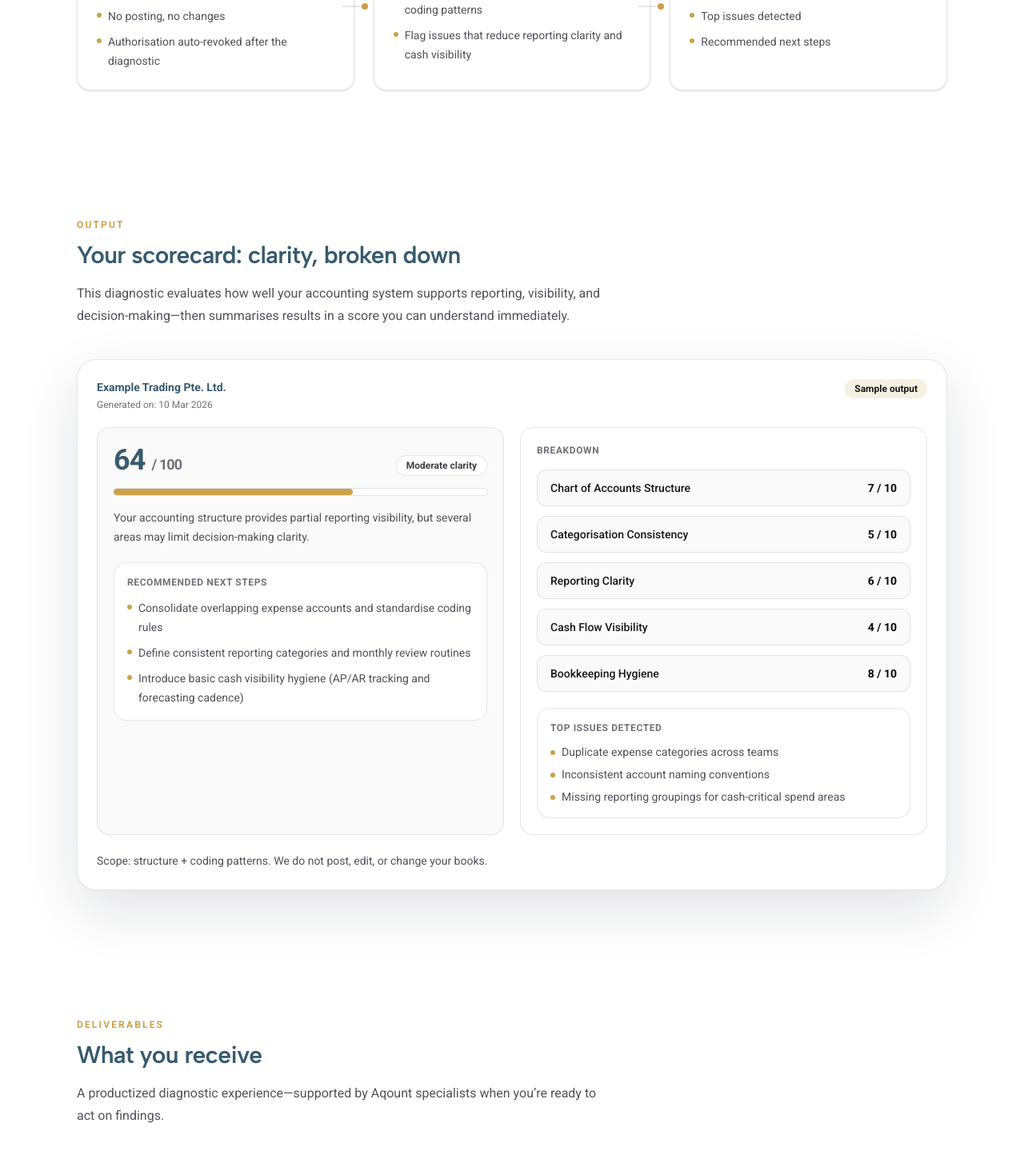
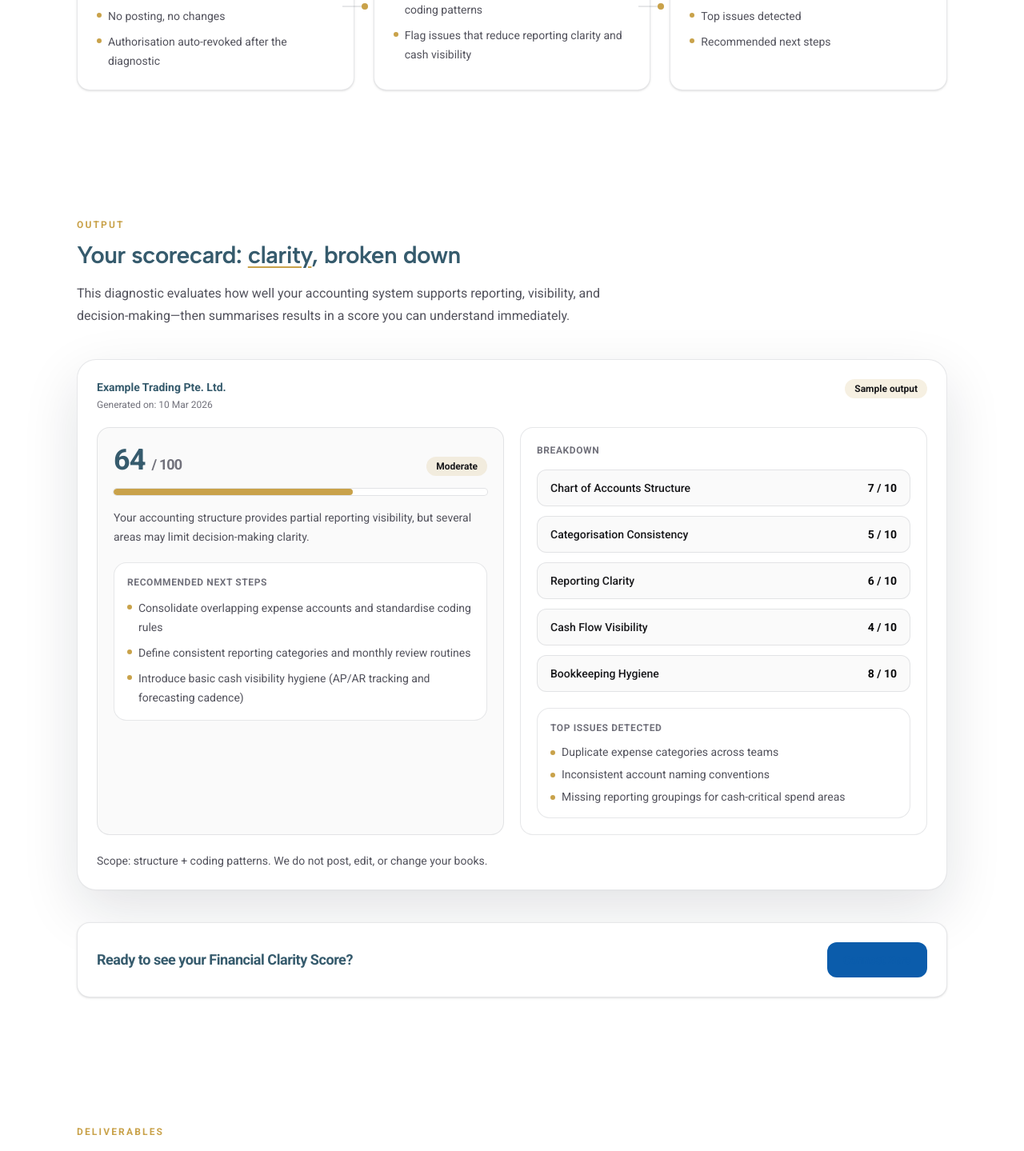
Before and after one commit to noemisasum/xero-financial-clarity, a Next.js app: page / in a window 1280 px wide. Shown: the part 1516-2955 px from the top of the page at 80% size. Built offline with nearby package versions, Linux system fonts and the light colour scheme.

Commit message:
Scorecard: moderate badge styling + underline clarity + add section CTA

```diff
--- a/src/app/page.tsx
+++ b/src/app/page.tsx
@@ -226,13 +226,30 @@ export default function Home() {
           <div className="max-w-3xl">
             <SectionHeading
               eyebrow="Output"
-              title="Your scorecard: clarity, broken down"
+              title={
+                <>
+                  Your scorecard:{" "}
+                  <span className="underline decoration-[color:var(--accent)] decoration-2 underline-offset-4">
+                    clarity
+                  </span>
+                  , broken down
+                </>
+              }
               lead="This diagnostic evaluates how well your accounting system supports reporting, visibility, and decision-making—then summarises results in a score you can understand immediately."
             />
           </div>
 
           <div className="mt-10">
             <ScorecardMock />
+          </div>
+
+          <div className="mt-10 rounded-2xl border border-[var(--border)] bg-white p-6 shadow-sm">
+            <div className="flex flex-col gap-4 sm:flex-row sm:items-center sm:justify-between">
+              <div className="text-lg font-semibold tracking-tight text-[color:var(--heading)]">
+                Ready to see your Financial Clarity Score?
+              </div>
+              <Button href="/api/xero/connect">Connect Xero</Button>
+            </div>
           </div>
         </Container>
       </section>
--- a/src/components/ScorecardMock.tsx
+++ b/src/components/ScorecardMock.tsx
@@ -19,8 +19,8 @@ export default function ScorecardMock() {
             <div className="text-4xl font-semibold tracking-tight text-[color:var(--heading)]">
               64 <span className="text-lg text-zinc-500">/ 100</span>
             </div>
-            <div className="rounded-full border border-[var(--border)] bg-white px-3 py-1 text-xs font-semibold text-zinc-700">
-              Moderate clarity
+            <div className="rounded-full bg-[color:var(--accent-soft)] px-3 py-1 text-xs font-semibold text-zinc-900">
+              Moderate
             </div>
           </div>
           <div className="mt-4 h-2 w-full overflow-hidden rounded-full bg-white ring-1 ring-[color:var(--border)]">
```
